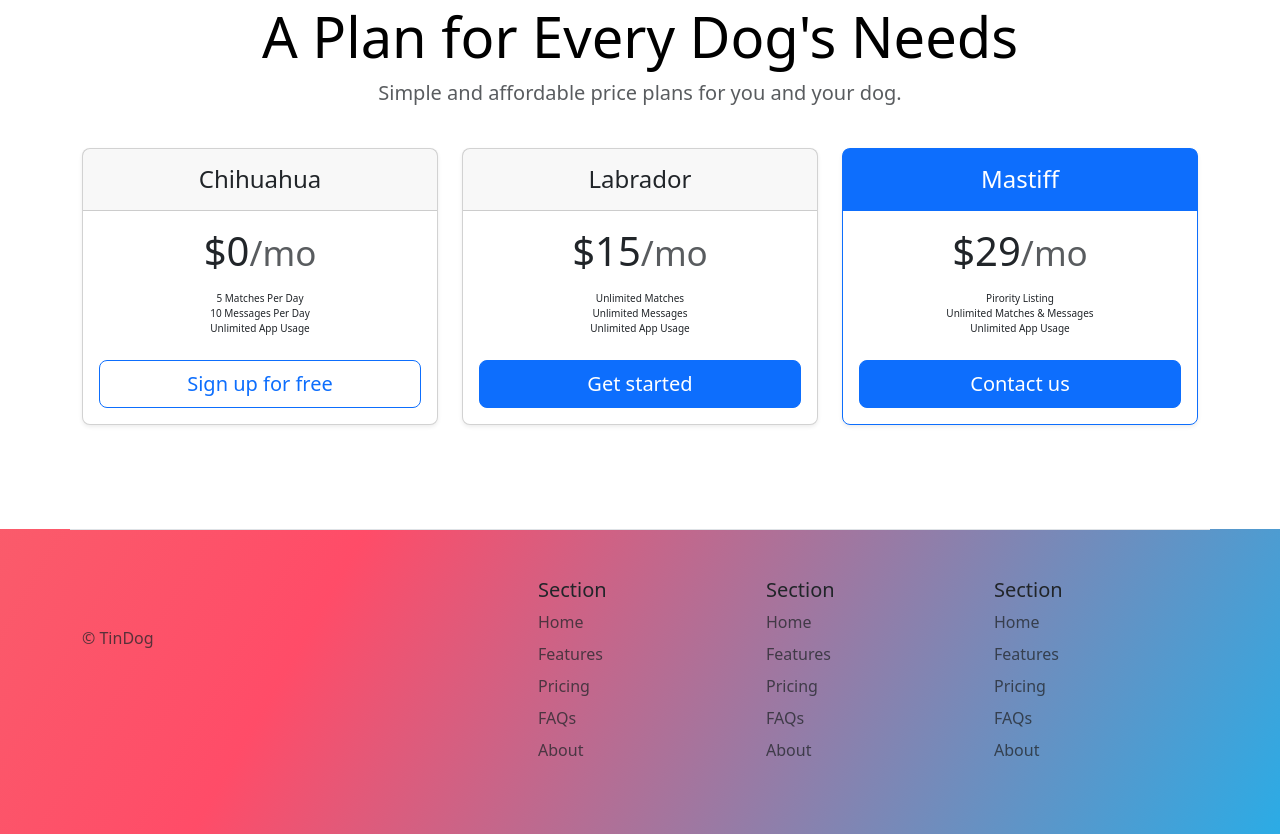
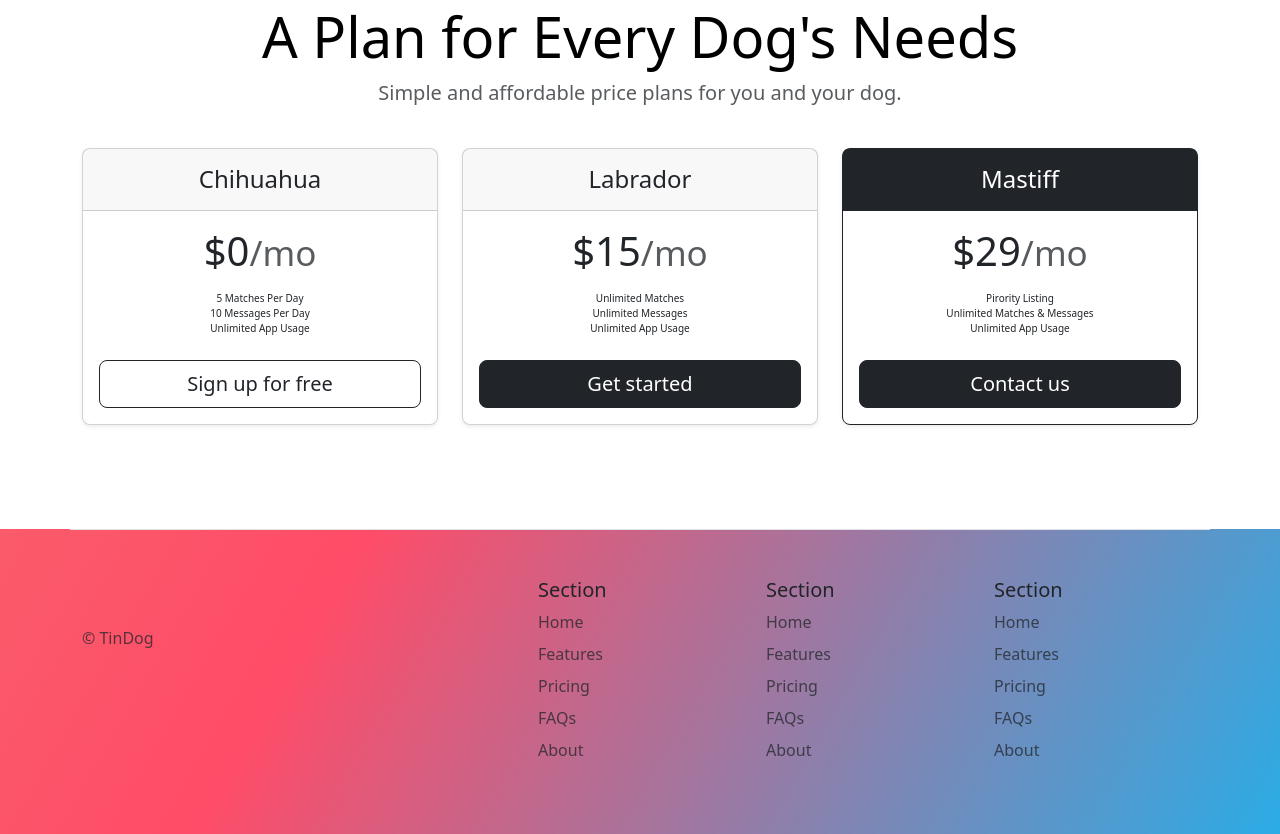
Before and after one commit to VyshnavReddyPinreddy/TinDog, a plain HTML site: page index.html in a window 1280 px wide. Shown: the part 1285-2119 px from the top of the page. Drawn offline with nearby package versions, Linux system fonts and the light colour scheme.

Commit message:
Dark Mode added

```diff
--- a/index.html
+++ b/index.html
@@ -227,7 +227,7 @@
                     </li>
                     <li>Unlimited App Usage</li>
                   </ul>
-                  <button type="button" class="w-100 btn btn-lg btn-outline-primary">Sign up for free</button>
+                  <button type="button" class="w-100 btn btn-lg btn-outline-dark">Sign up for free</button>
                 </div>
               </div>
             </div>
@@ -244,13 +244,13 @@
                     <li>Unlimited Messages</li>
                     <li>Unlimited App Usage</li>
                   </ul>
-                  <button type="button" class="w-100 btn btn-lg btn-primary">Get started</button>
+                  <button type="button" class="w-100 btn btn-lg btn-dark">Get started</button>
                 </div>
               </div>
             </div>
             <div class="col">
-              <div class="card mb-4 rounded-3 shadow-sm border-primary">
-                <div class="card-header py-3 text-bg-primary border-primary">
+              <div class="card mb-4 rounded-3 shadow-sm border-dark">
+                <div class="card-header py-3 text-bg-dark border-dark">
                   <h4 class="my-0 fw-normal">Mastiff</h4>
                 </div>
                 <div class="card-body">
@@ -261,7 +261,7 @@
                     <li>Unlimited App Usage
                     </li>
                   </ul>
-                  <button type="button" class="w-100 btn btn-lg btn-primary">Contact us</button>
+                  <button type="button" class="w-100 btn btn-lg btn-dark">Contact us</button>
                 </div>
               </div>
             </div>
```
